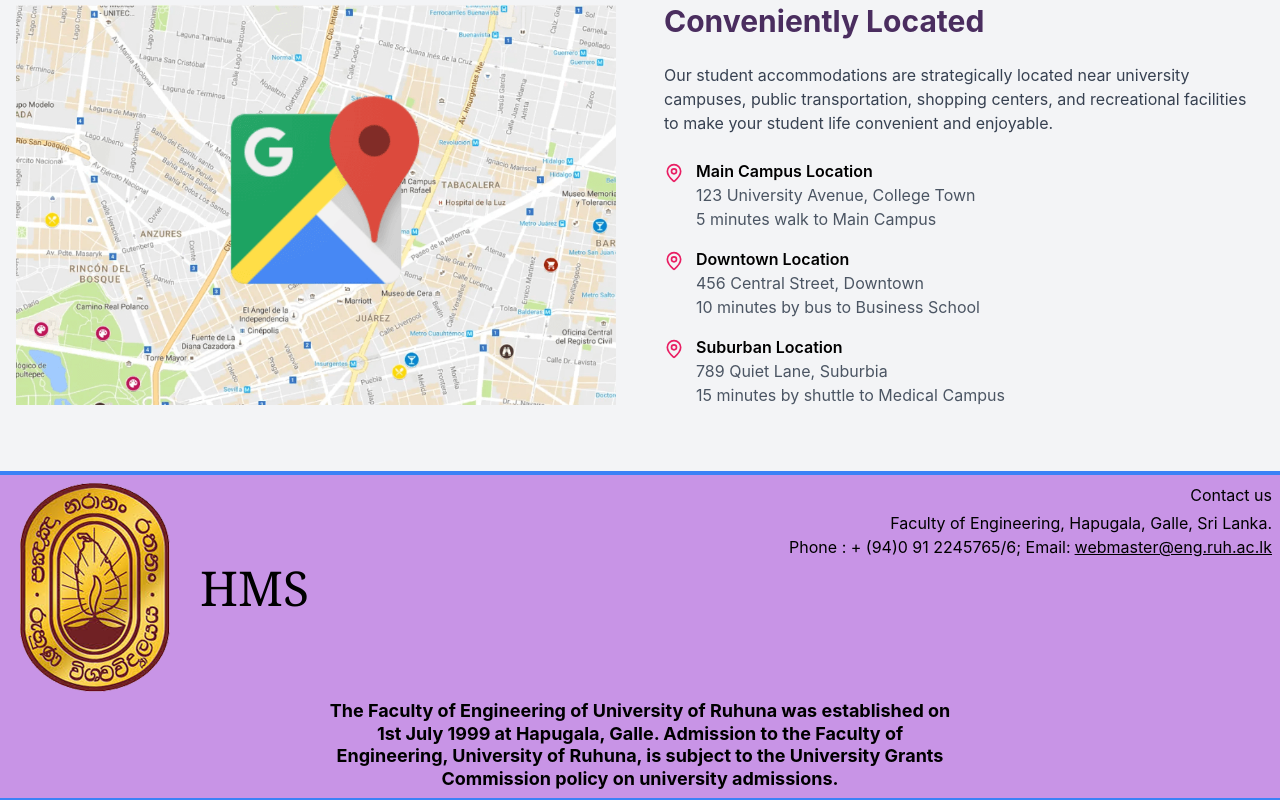
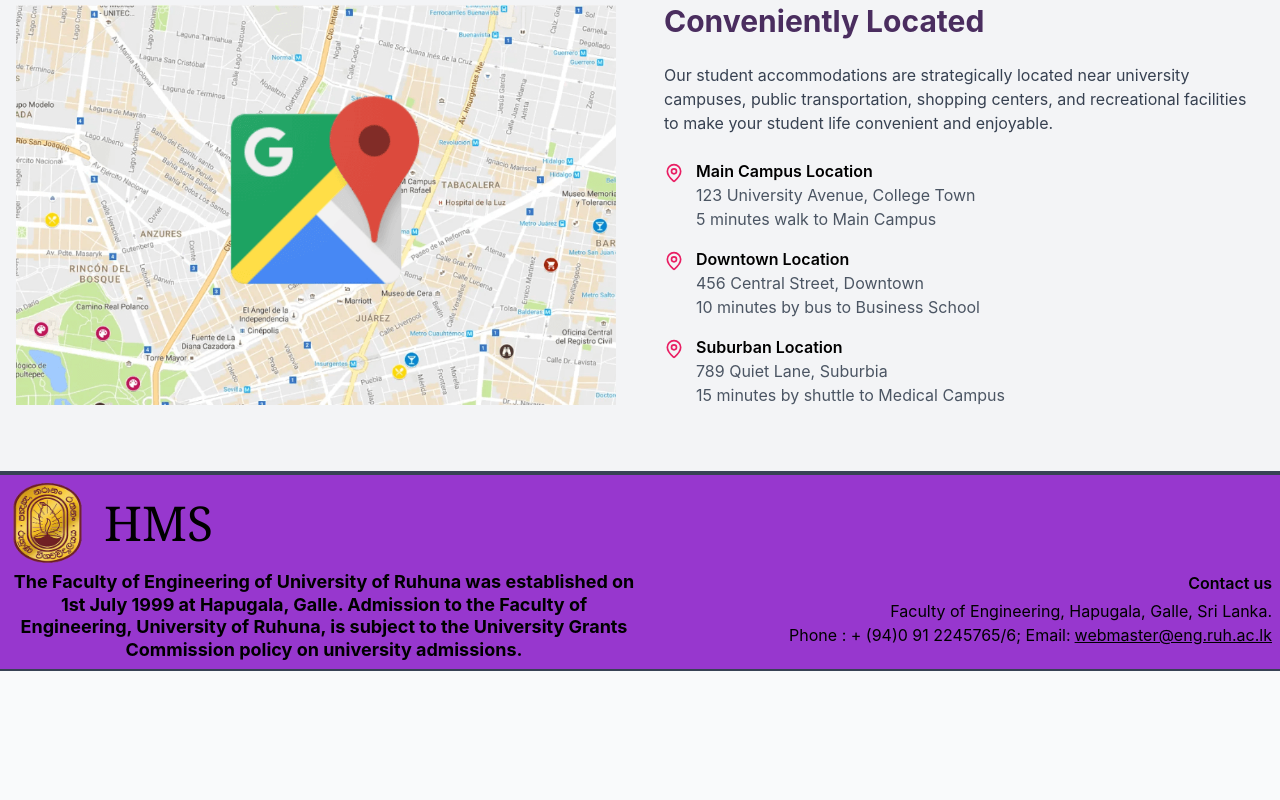
Before and after one commit to Maalinda/ruhuna-hms-FS-main, a React (Vite) app: page / in a window 1280 px wide. Shown: the part 3961-4761 px from the top of the page. After the commit the page ends 4632 px from the top, so only its background shows below. Built offline with nearby package versions, Linux system fonts and the light colour scheme; no server answers.

Commit message:
Update Footer.jsx

```diff
--- a/src/components/Footer.jsx
+++ b/src/components/Footer.jsx
@@ -1,19 +1,32 @@
 export default function Footer() {
   return (
-    <footer className="bg-[#c894e6] border-t-4 border-b-2 border-[#3b82f6] p-2">
+    <footer className="bg-[#9737ce] border-t-4 border-b-2 border-[#384254] p-2">
       <div className="container mx-auto flex flex-col md:flex-row justify-between items-start md:items-start">
         {/* Logo and HMS */}
         <div className="flex items-center mb-2 md:mb-0 md:mr-8">
           <img
             src="/images/logo_copy.png"
             alt="Ruhuna Logo"
-            className="w-90 h-22 mr-4"
+            className="w-20 h-20 mr-4"
           />
           <span className="text-5xl font-serif text-black">HMS</span>
         </div>
-        {/* Contact Info */}
-        <div className="text-black text-base md:text-right">
-          <div className="mb-1 mt-2 md:mt-0">Contact us</div>
+      </div>
+      {/* Description */}
+      <div className="container mx-auto mt-2 flex flex-col md:flex-row">
+        <div className="flex-1">
+          <p className="text-center font-bold text-black text-lg leading-tight">
+            The Faculty of Engineering of University of Ruhuna was established
+            on <br />
+            1st July 1999 at Hapugala, Galle. Admission to the Faculty of <br />
+            Engineering, University of Ruhuna, is subject to the University
+            Grants <br />
+            Commission policy on university admissions.
+          </p>
+        </div>
+        <div className="flex-1 flex flex-col items-end mt-4 md:mt-0">
+          <div className="text-black text-base text-right">
+            <div className="font-semibold mb-1">Contact us</div>
             <div>Faculty of Engineering, Hapugala, Galle, Sri Lanka.</div>
             <div>
               Phone : + (94)0 91 2245765/6; Email:
@@ -26,16 +39,6 @@ export default function Footer() {
             </div>
           </div>
         </div>
-      {/* Description */}
-      <div className="container mx-auto mt-2">
-        <p className="text-center font-bold text-black text-lg leading-tight">
-          The Faculty of Engineering of University of Ruhuna was established on{" "}
-          <br />
-          1st July 1999 at Hapugala, Galle. Admission to the Faculty of <br />
-          Engineering, University of Ruhuna, is subject to the University Grants{" "}
-          <br />
-          Commission policy on university admissions.
-        </p>
       </div>
     </footer>
   );
```
Lines whose indentation alone changed are shown as unchanged.
